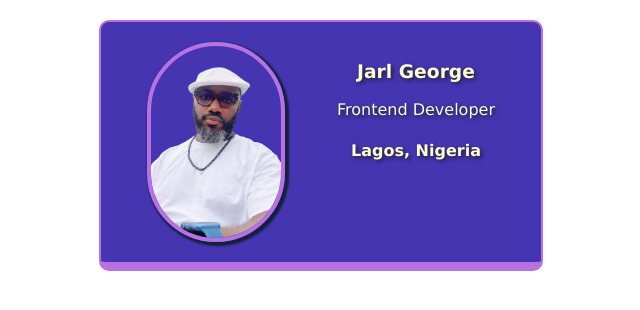
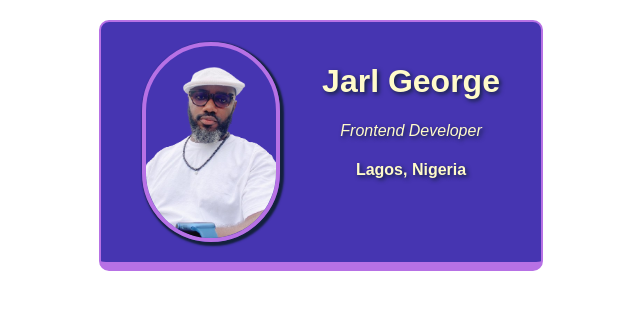
Before and after one commit to TeflonDon0/Front-end-dev, a website built with Vite: page Business-card/index.html in a window 1280 px wide. Shown: the whole page, without its empty margins (319-959 px from the left). Built offline with nearby package versions, Linux system fonts and the light colour scheme.

Commit message:
Business-card
improved.1

```diff
--- a/Business-card/index.html
+++ b/Business-card/index.html
@@ -6,8 +6,8 @@
         <div class="card">
             <img class="avatar" src="images/jarlc.png">
             <div >
-                <h3>Jarl George</h3>
-                <p>Frontend Developer</p>
+                <h1>Jarl George</h1>
+                <p><em>Frontend Developer</em></p>
                 <h4>Lagos, Nigeria</h4>
             </div>
         </div>
--- a/Business-card/styles.css
+++ b/Business-card/styles.css
@@ -1,11 +1,6 @@
 body {
     margin: 20px;
-    /*
-    Challenge:
-    Find a web safe font you like, and add it
-    to your card.
-    */
-    font-family: Verdana, Geneva, Tahoma, sans-serif;
+    font-family: 'Arial', sans-serif;
 }
 
 .avatar {
@@ -13,8 +8,12 @@ body {
     border-radius: 70px;
     border: 4px solid #B771E5;
     box-shadow: 2px 2px 2px 2px #14213d;
+    transition: transform 0.3s, box-shadow 0.3s;
+}
 
-
+.avatar:hover {
+    transform: scale(1.1);
+    box-shadow: 4px 4px 8px 4px #14213d;
 }
 
 .card {
@@ -30,12 +29,12 @@ body {
     border: 2px solid #B771E5;
     border-bottom: 9px solid #B771E5;
     border-radius: 10px;
+    transition: transform 0.3s, background-color 0.3s;
+}
 
-    /*
-    Challenge:
-    Find a color palette you like on Coolors.co
-    and use it in your business card.
-     */
+.card:hover {
+    transform: scale(1.05);
+    background-color: #3D2DA8;
 }
 
 .border-blue {
```
